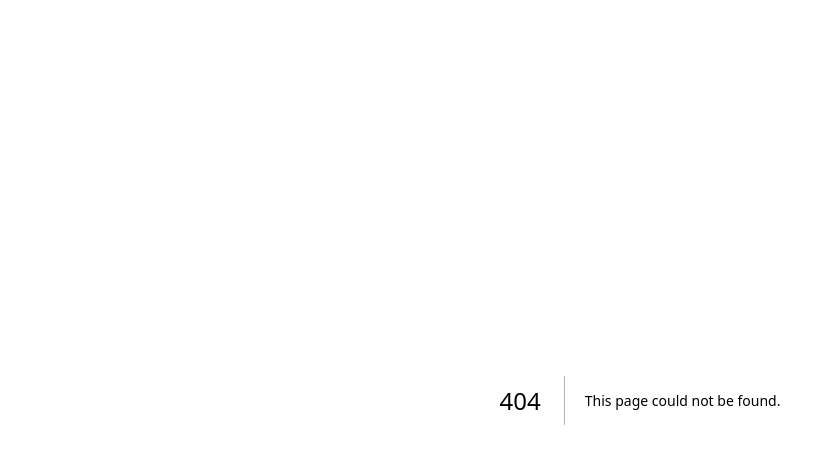
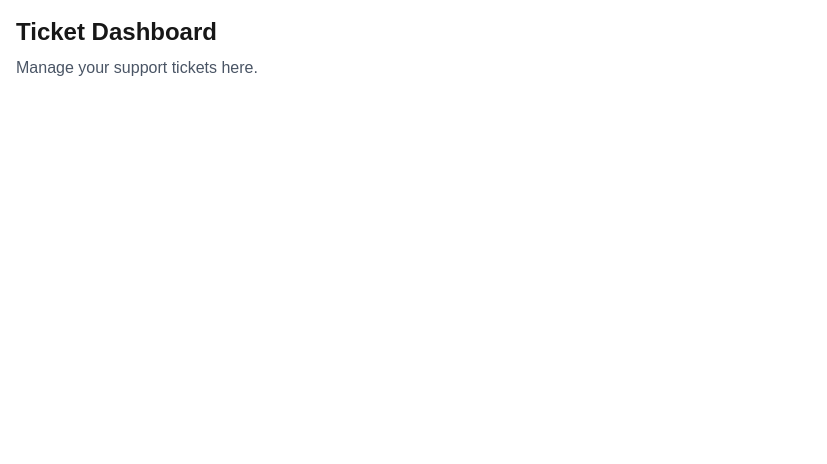
Before and after one commit to sujit1929/weanalyz, a Next.js app: page /dashboard in a window 1280 px wide. Before the commit this address had no page. Shown: the top 464 px of the page, without its empty margins (0-827 px from the left). Built offline with nearby package versions, Linux system fonts and the light colour scheme.

Commit message:
`Fixed typo in UserProfile component and updated import path in page.tsx`

```diff
--- /dev/null
+++ b/Components/SystemUI/HelpDesk/TiketDashBoard/Components/TicketDashboard.tsx
@@ -0,0 +1,12 @@
+export default function TicketDashboard() {
+    return (
+        <div className="flex flex-col h-full">
+            <div className="flex-1 overflow-y-auto">
+                <div className="p-4">
+                    <h1 className="text-2xl font-bold">Ticket Dashboard</h1>
+                    <p className="mt-2 text-gray-600">Manage your support tickets here.</p>
+                </div>
+            </div>
+        </div>
+    );
+}
--- /dev/null
+++ b/Components/SystemUI/HelpDesk/TiketDashBoard/View/MainPage.tsx
@@ -0,0 +1,7 @@
+import TicketDashboard from "../Components/TicketDashboard";
+
+export default function MainPage() {
+    return (
+       <TicketDashboard />
+    );
+}
--- a/Components/SystemUI/HelpDesk/UserProfle/Components/UserProfile.tsx
+++ b/Components/SystemUI/HelpDesk/UserProfle/Components/UserProfile.tsx
@@ -104,7 +104,7 @@ export default function UserProfile() {
             </div>
           </div>
 
-          <footer className="bg-[#55D6C2] text-center text-white py-3 mt-6 lg:mt-0"></footer>
+          <footer className="bg-[#55D6C2] text-center text-white py-4 mt-6 lg:mt-0"></footer>
         </main>
       </div>
     </div>
--- /dev/null
+++ b/app/dashboard/page.tsx
@@ -0,0 +1,7 @@
+import MainPage from "@/Components/SystemUI/HelpDesk/TiketDashBoard/View/MainPage";
+
+export default function page() {
+    return (
+        <MainPage />
+    );
+}
--- a/app/page.tsx
+++ b/app/page.tsx
@@ -1,4 +1,5 @@
-import MainPage from "@/Component/SystemUI/HelpDesk/UserProfle/View/MainPage";
+import MainPage from "@/Components/SystemUI/HelpDesk/UserProfle/View/MainPage";
+
 export default function Home() {
   return (
     <MainPage />
```
